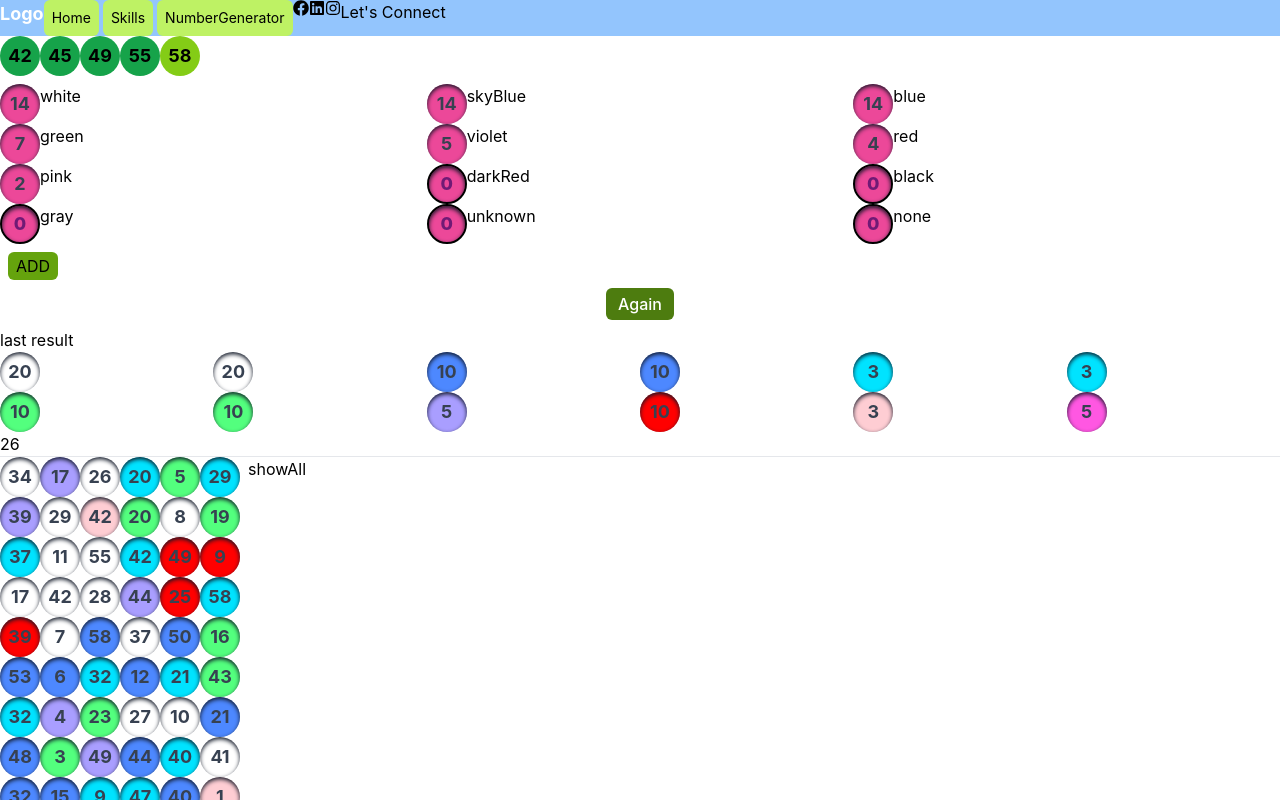
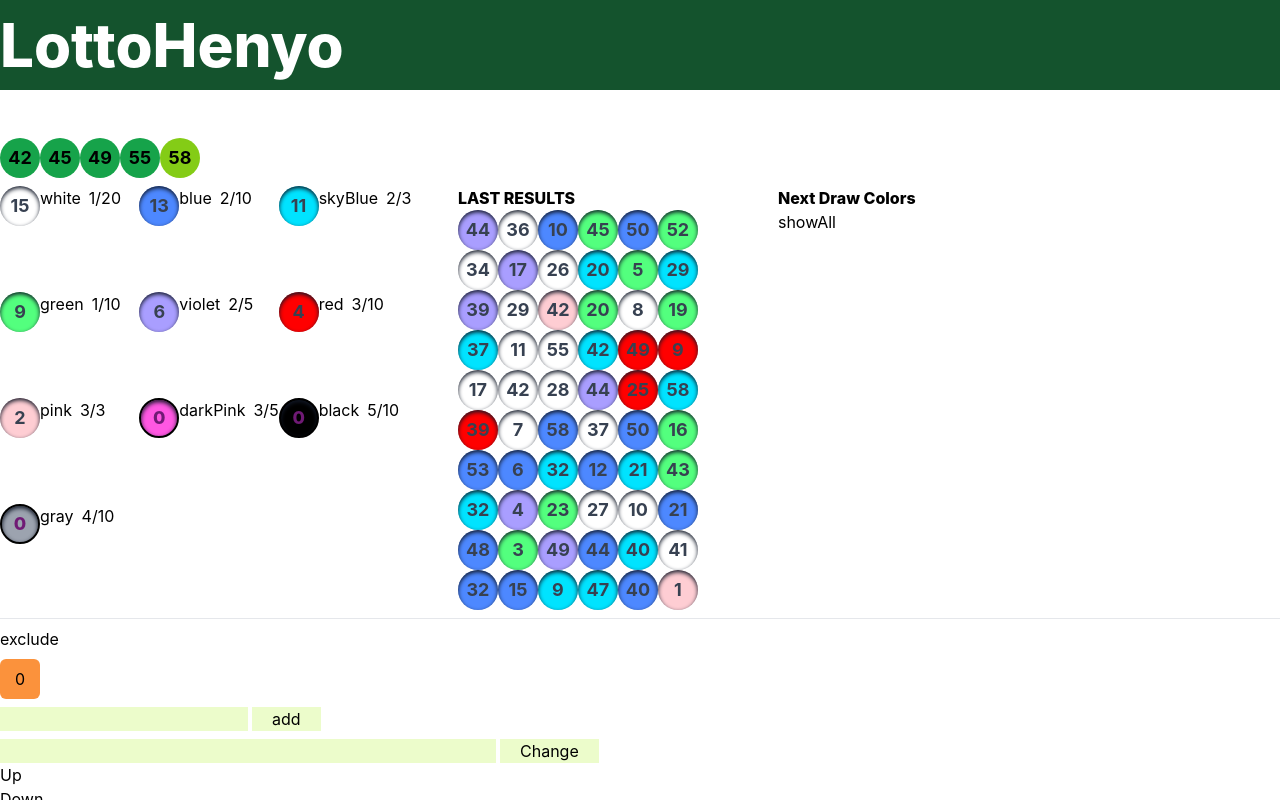
Before and after one commit to jowjaim20/portfolio_website, a React (Create React App) app: page / in a window 1280 px wide. Shown: the top 800 px of the page. Built offline with nearby package versions, Linux system fonts and the light colour scheme; data requests are answered from the project's data file.

Commit message:
first video

```diff
--- a/data/db.json
+++ b/data/db.json
@@ -275,7 +275,7 @@
         6,
         7
       ],
-      "chance": 30,
+      "chance": 32,
       "id": 32987
     },
     {
@@ -287,7 +287,7 @@
         42,
         43
       ],
-      "chance": 32,
+      "chance": 34,
       "id": 3742
     },
     {
@@ -299,7 +299,7 @@
         11,
         8
       ],
-      "chance": 34,
+      "chance": 36,
       "id": 31342
     },
     {
@@ -311,7 +311,7 @@
         31,
         41
       ],
-      "chance": 36,
+      "chance": 38,
       "id": 353452
     },
     {
@@ -323,7 +323,7 @@
         18,
         14
       ],
-      "chance": 38,
+      "chance": 40,
       "id": 34562
     },
     {
@@ -335,7 +335,7 @@
         41,
         22
       ],
-      "chance": 40,
+      "chance": 42,
       "id": 312
     },
     {
@@ -347,7 +347,7 @@
         11,
         37
       ],
-      "chance": 42,
+      "chance": 44,
       "id": 32342
     },
     {
@@ -359,7 +359,7 @@
         3,
         19
       ],
-      "chance": 44,
+      "chance": 46,
       "id": 34542
     },
     {
@@ -371,7 +371,7 @@
         17,
         8
       ],
-      "chance": 46,
+      "chance": 48,
       "id": 3645642
     },
     {
@@ -383,7 +383,7 @@
         3,
         20
       ],
-      "chance": 52,
+      "chance": 54,
       "id": 3456452
     },
     {
@@ -395,7 +395,7 @@
         39,
         4
       ],
-      "chance": 54,
+      "chance": 56,
       "id": 312312
     },
     {
@@ -407,7 +407,7 @@
         3,
         21
       ],
-      "chance": 56,
+      "chance": 58,
       "id": 334542
     },
     {
@@ -419,7 +419,7 @@
         21,
         36
       ],
-      "chance": 58,
+      "chance": 60,
       "id": 36452
     },
     {
@@ -431,7 +431,7 @@
         3,
         18
       ],
-      "chance": 60,
+      "chance": 62,
       "id": 3767562
     },
     {
@@ -443,7 +443,7 @@
         31,
         22
       ],
-      "chance": 62,
+      "chance": 64,
       "id": 33422
     },
     {
@@ -455,7 +455,7 @@
         22,
         25
       ],
-      "chance": 64,
+      "chance": 66,
       "id": 23122
     },
     {
@@ -467,7 +467,7 @@
         21,
         38
       ],
-      "chance": 66,
+      "chance": 68,
       "id": 343242
     },
     {
@@ -479,7 +479,7 @@
         20,
         26
       ],
-      "chance": 68,
+      "chance": 70,
       "id": 325464
     },
     {
@@ -491,7 +491,7 @@
         18,
         20
       ],
-      "chance": 70,
+      "chance": 72,
       "id": 3456412
     },
     {
@@ -503,7 +503,7 @@
         42,
         30
       ],
-      "chance": 72,
+      "chance": 74,
       "id": 31232
     },
     {
@@ -515,7 +515,7 @@
         18,
         10
       ],
-      "chance": 48,
+      "chance": 50,
       "id": 1667544232722
     },
     {
@@ -527,8 +527,20 @@
         3,
         20
       ],
-      "chance": 50,
+      "chance": 52,
       "id": 1667544298330
+    },
+    {
+      "numbers": [
+        16,
+        13,
+        2,
+        19,
+        11,
+        7
+      ],
+      "chance": 30,
+      "id": 1667575651589
     }
   ],
   "49": [
@@ -1097,7 +1109,7 @@
         8,
         19
       ],
-      "chance": 32,
+      "chance": 34,
       "id": 345674372
     },
     {
@@ -1109,7 +1121,7 @@
         49,
         9
       ],
-      "chance": 34,
+      "chance": 36,
       "id": 35782
     },
     {
@@ -1121,7 +1133,7 @@
         25,
         58
       ],
-      "chance": 36,
+      "chance": 38,
       "id": 3312312
     },
     {
@@ -1133,7 +1145,7 @@
         21,
         43
       ],
-      "chance": 40,
+      "chance": 42,
       "id": 345652
     },
     {
@@ -1145,7 +1157,7 @@
         10,
         21
       ],
-      "chance": 42,
+      "chance": 44,
       "id": 387652
     },
     {
@@ -1157,7 +1169,7 @@
         40,
         41
       ],
-      "chance": 44,
+      "chance": 46,
       "id": 312332
     },
     {
@@ -1169,7 +1181,7 @@
         40,
         1
       ],
-      "chance": 46,
+      "chance": 48,
       "id": 334532
     },
     {
@@ -1181,7 +1193,7 @@
         1,
         24
       ],
-      "chance": 48,
+      "chance": 50,
       "id": 31232
     },
     {
@@ -1193,7 +1205,7 @@
         39,
         47
       ],
-      "chance": 50,
+      "chance": 52,
       "id": 3345342
     },
     {
@@ -1205,7 +1217,7 @@
         49,
         12
       ],
-      "chance": 52,
+      "chance": 54,
       "id": 3546752
     },
     {
@@ -1217,7 +1229,7 @@
         58,
         25
       ],
-      "chance": 54,
+      "chance": 56,
       "id": 34678542
     },
     {
@@ -1229,7 +1241,7 @@
         44,
         24
       ],
-      "chance": 56,
+      "chance": 58,
       "id": 39752
     },
     {
@@ -1241,7 +1253,7 @@
         18,
         35
       ],
-      "chance": 58,
+      "chance": 60,
       "id": 3312
     },
     {
@@ -1253,7 +1265,7 @@
         57,
         48
       ],
-      "chance": 60,
+      "chance": 62,
       "id": 34572
     },
     {
@@ -1265,7 +1277,7 @@
         46,
         54
       ],
-      "chance": 62,
+      "chance": 64,
       "id": 3423142
     },
     {
@@ -1277,7 +1289,7 @@
         45,
         32
       ],
-      "chance": 64,
+      "chance": 66,
       "id": 39572
     },
     {
@@ -1289,7 +1301,7 @@
         53,
         6
       ],
-      "chance": 66,
+      "chance": 68,
       "id": 32312
     },
     {
@@ -1301,7 +1313,7 @@
         4,
         3
       ],
-      "chance": 68,
+      "chance": 70,
       "id": 47432
     },
     {
@@ -1313,7 +1325,7 @@
         15,
         2
       ],
-      "chance": 70,
+      "chance": 72,
       "id": 4234232
     },
     {
@@ -1325,7 +1337,7 @@
         50,
         16
       ],
-      "chance": 38,
+      "chance": 40,
       "id": 1667543580402
     },
     {
@@ -1337,7 +1349,7 @@
         5,
         29
       ],
-      "chance": 30,
+      "chance": 32,
       "id": 1667543621353
     },
     {
@@ -1349,7 +1361,7 @@
         14,
         16
       ],
-      "chance": 72,
+      "chance": 74,
       "id": 1667552402194
     },
     {
@@ -1361,7 +1373,7 @@
         46,
         43
       ],
-      "chance": 74,
+      "chance": 76,
       "id": 1667552470552
     },
     {
@@ -1373,7 +1385,7 @@
         3,
         54
       ],
-      "chance": 76,
+      "chance": 78,
       "id": 1667552658590
     },
     {
@@ -1385,7 +1397,7 @@
         23,
         22
       ],
-      "chance": 78,
+      "chance": 80,
       "id": 1667552743848
     },
     {
@@ -1397,8 +1409,20 @@
         28,
         13
       ],
-      "chance": 80,
+      "chance": 82,
       "id": 1667552791972
+    },
+    {
+      "numbers": [
+        44,
+        36,
+        10,
+        45,
+        50,
+        52
+      ],
+      "chance": 30,
+      "id": 1667575764311
     }
   ]
 }
--- a/src/components/Navigation.tsx
+++ b/src/components/Navigation.tsx
@@ -3,8 +3,8 @@ import { FaBeer, FaFacebook, FaLinkedin, FaInstagram } from "react-icons/fa";
 
 const Navigation = () => {
   return (
-    <div className=" bg-blue-300 flex">
-      <div className=" text-lg font-bold text-white">Logo</div>
+    <div className=" bg-green-900 flex mb-12">
+      {/* <div className=" text-lg font-bold text-white">Logo</div>
       <div className="flex gap-1">
         <span className=" p-2 text-sm bg-lime-300 rounded-md flex justify-center items-center">
           Home
@@ -21,7 +21,8 @@ const Navigation = () => {
         <FaLinkedin />
         <FaInstagram />
       </div>
-      <div>Let's Connect</div>
+      <div>Let's Connect</div> */}
+      <div className=" font-extrabold text-[60px] text-white">LottoHenyo</div>
     </div>
   );
 };
--- a/src/components/Numberagenerstor.tsx
+++ b/src/components/Numberagenerstor.tsx
@@ -276,6 +276,7 @@ const NumberGenerator = () => {
     {
       number: string;
       count: number;
+      desc: string;
     }[]
   >([]);
   const [count, setCount] = useState<Count[]>([]);
@@ -718,7 +719,7 @@ const NumberGenerator = () => {
             : num4
             ? "skyBlue"
             : num5
-            ? "darkred"
+            ? "darkPink"
             : num6
             ? "violet"
             : num7
@@ -738,18 +739,16 @@ const NumberGenerator = () => {
       });
     const counter = (count: string[]) => {
       const colorsCount = [
-        { number: "white", count: 0 },
-        { number: "green", count: 0 },
-        { number: "pink", count: 0 },
-        { number: "skyBlue", count: 0 },
-        { number: "darkRed", count: 0 },
-        { number: "violet", count: 0 },
-        { number: "black", count: 0 },
-        { number: "gray", count: 0 },
-        { number: "red", count: 0 },
-        { number: "blue", count: 0 },
-        { number: "unknown", count: 0 },
-        { number: "none", count: 0 },
+        { number: "white", count: 0, desc: "1/20" },
+        { number: "green", count: 0, desc: "1/10" },
+        { number: "pink", count: 0, desc: "3/3" },
+        { number: "skyBlue", count: 0, desc: "2/3" },
+        { number: "darkPink", count: 0, desc: "3/5" },
+        { number: "violet", count: 0, desc: "2/5" },
+        { number: "black", count: 0, desc: "5/10" },
+        { number: "gray", count: 0, desc: "4/10" },
+        { number: "red", count: 0, desc: "3/10" },
+        { number: "blue", count: 0, desc: "2/10" },
       ];
 
       const data = colorsCount.map((d) => {
@@ -767,7 +766,7 @@ const NumberGenerator = () => {
 
   return (
     <div className="flex flex-col gap-2">
-      <div className=" flex">
+      <div className=" flex ">
         {game.map((num) => (
           <div
             className={`flex justify-center items-center text-lg font-bold rounded-full ${
@@ -779,76 +778,33 @@ const NumberGenerator = () => {
           </div>
         ))}
       </div>
+      <div className="flex gap-10">
         <div className=" grid grid-cols-3">
           {colorCount
             .sort((a, b) => b.count - a.count)
             .map((color) => (
               <div className="flex">
-              <NumWrap num={color.count} />
+                <NumWrap
+                  num={color.count}
+                  twice={color.number === "blue"}
+                  trice={color.number === "red"}
+                  twice5Draws={color.number === "violet"}
+                  trice5Draws={color.number === "darkPink"}
+                  twice3Draws={color.number === "skyBlue"}
+                  trice3Draws={color.number === "pink"}
+                  fourTimes={color.number === "gray"}
+                  fiveTimes={color.number === "black"}
+                  once20Draw={color.number === "white"}
+                  once10Draw={color.number === "green"}
+                />
                 <span>{color.number}</span>
+                <span className=" ml-2">{color.desc}</span>
               </div>
             ))}
         </div>
-      <div className="flex gap-1">
-        <div className=" flex gap-2">
-          <div className="flex gap-1">
-            {lottoNumbers.map((num) => (
-              <div
-                onClick={() => {
-                  console.log(num);
-                  setClicked(num);
-                }}
-              >
-                <NumWrap
-                  num={num}
-                  includeAll={includedAll(lastResults, num)}
-                  include={included(exclude, num)}
-                  single={handleSingle(num, lastResults)}
-                  twice={handleTwice(num, lastResults, 28)}
-                  twice5Draws={handleTwice5Draws(num, lastResults, 28)}
-                  trice5Draws={handleTrice5Draws(num, lastResults, 28)}
-                  twice3Draws={handleTwice3Draws(num, lastResults, 28)}
-                  trice3Draws={handleTrice3Draws(num, lastResults, 28)}
-                  trice={handleTrice(num, lastResults, 28)}
-                  fourTimes={handleFourtimes(num, lastResults, 28)}
-                  fiveTimes={handleFivetimes(num, lastResults, 28)}
-                  once20Draw={handleOnce20draw(num, lastResults, 28)}
-                  once10Draw={handleOnce10draw(num, lastResults, 28)}
-                />
-              </div>
-            ))}
-          </div>
-          <button
-            className=" px-2 py-0.5 bg-lime-600 rounded-md"
-            onClick={() =>
-              handleAddLast(lastResults, { numbers: lottoNumbers, chance: 28 })
-            }
-          >
-            ADD
-          </button>
-        </div>
-      </div>
-      <div className=" flex justify-center items-center">
-        <button
-          className=" rounded-md bg-lime-700 px-3 py-1 text-white font-medium"
-          onClick={handleReload}
-          type="button"
-        >
-          Again
-        </button>
-      </div>
-      <div>
-        <div>
-          <div>last result</div>
-          <div className="grid grid-cols-6">
-            {suggestCombo[maxNumber].map((s: any) => (
-              <NumWrap {...s} />
-            ))}
-          </div>
-          <span>{lastResults.length}</span>
-        </div>
-        <hr />
-        <div className=" flex flex-col md:flex-row gap-2">
+        <div className=" flex flex-col md:flex-row gap-20">
+          <div className=" flex flex-col">
+            <div className=" font-extrabold">LAST RESULTS</div>
             <div className=" h-[400px] overflow-y-scroll w-fit">
               {lastResults
                 .sort((a, b) => a.chance - b.chance)
@@ -929,6 +885,9 @@ const NumberGenerator = () => {
                   </div>
                 ))}
             </div>
+          </div>
+          <div className=" flex flex-col">
+            <div className="  font-extrabold">Next Draw Colors</div>
             <div className=" h-[400px] overflow-y-scroll w-fit">
               {lastResultsPredict
                 .sort((a, b) => a.chance - b.chance)
@@ -949,8 +908,16 @@ const NumberGenerator = () => {
                           clicked={clicked}
                           num={num}
                           single={handleSingle(num, lastResultsPredict)}
-                        twice={handleTwice(num, lastResultsPredict, res.chance)}
-                        trice={handleTrice(num, lastResultsPredict, res.chance)}
+                          twice={handleTwice(
+                            num,
+                            lastResultsPredict,
+                            res.chance
+                          )}
+                          trice={handleTrice(
+                            num,
+                            lastResultsPredict,
+                            res.chance
+                          )}
                           twice5Draws={handleTwice5Draws(
                             num,
                             lastResultsPredict,
@@ -1031,6 +998,67 @@ const NumberGenerator = () => {
             </div>
           </div>
         </div>
+      </div>
+      {/* <div className="flex gap-1">
+        <div className=" flex gap-2">
+          <div className="flex gap-1">
+            {lottoNumbers.map((num) => (
+              <div
+                onClick={() => {
+                  console.log(num);
+                  setClicked(num);
+                }}
+              >
+                <NumWrap
+                  num={num}
+                  includeAll={includedAll(lastResults, num)}
+                  include={included(exclude, num)}
+                  single={handleSingle(num, lastResults)}
+                  twice={handleTwice(num, lastResults, 28)}
+                  twice5Draws={handleTwice5Draws(num, lastResults, 28)}
+                  trice5Draws={handleTrice5Draws(num, lastResults, 28)}
+                  twice3Draws={handleTwice3Draws(num, lastResults, 28)}
+                  trice3Draws={handleTrice3Draws(num, lastResults, 28)}
+                  trice={handleTrice(num, lastResults, 28)}
+                  fourTimes={handleFourtimes(num, lastResults, 28)}
+                  fiveTimes={handleFivetimes(num, lastResults, 28)}
+                  once20Draw={handleOnce20draw(num, lastResults, 28)}
+                  once10Draw={handleOnce10draw(num, lastResults, 28)}
+                />
+              </div>
+            ))}
+          </div>
+          <button
+            className=" px-2 py-0.5 bg-lime-600 rounded-md"
+            onClick={() =>
+              handleAddLast(lastResults, { numbers: lottoNumbers, chance: 28 })
+            }
+          >
+            ADD
+          </button>
+        </div>
+      </div> */}
+      {/* <div className=" flex justify-center items-center">
+        <button
+          className=" rounded-md bg-lime-700 px-3 py-1 text-white font-medium"
+          onClick={handleReload}
+          type="button"
+        >
+          Again
+        </button>
+      </div> */}
+      <div>
+        <div>
+          {/* <div>last result</div> */}
+          {/* <div className="grid grid-cols-6">
+            {suggestCombo[maxNumber].map((s: any) => (
+              <NumWrap {...s} />
+            ))}
+          </div> */}
+          {/* <span>{lastResults.length}</span> */}
+        </div>
+        <hr />
+      </div>
       <div>exclude</div>
       {
         <div className="flex">
```
Lines whose indentation alone changed are shown as unchanged.
